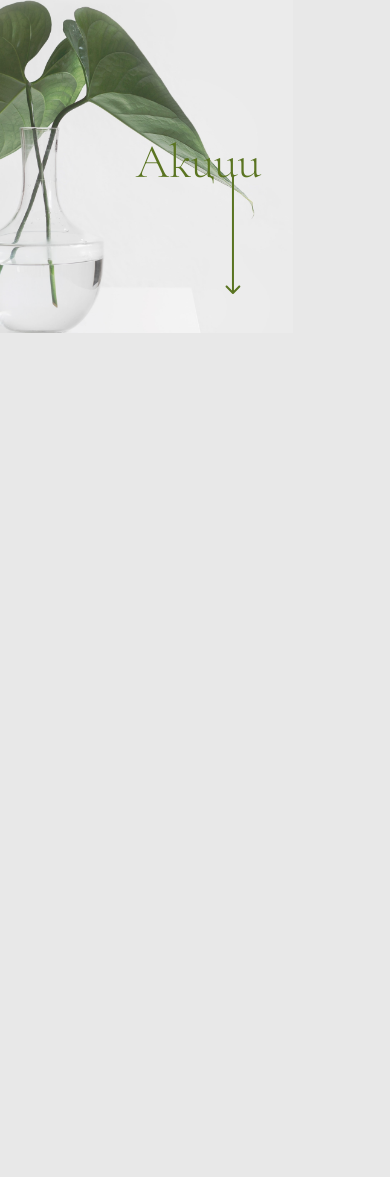
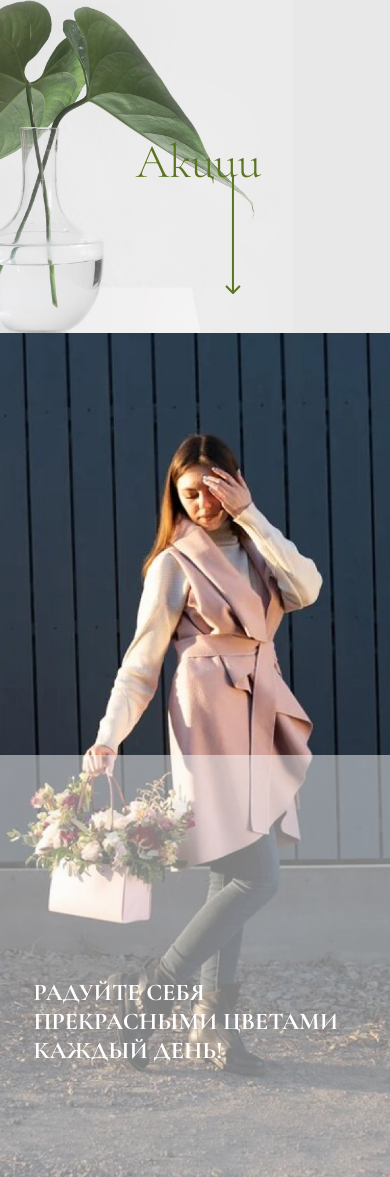
Before and after one commit to Ivanuch22/LaFlowers, a website: page docs/index.html in a window 390 px wide. Shown: the part 1722-2899 px from the top of the page. Before the commit the page ends 2055 px from the top, so only its background shows below. Drawn offline with nearby package versions, Linux system fonts and the light colour scheme; a web font is replaced by a local one.

Commit message:
Create FullScrin Section

```diff
--- a/docs/index.html
+++ b/docs/index.html
@@ -206,7 +206,7 @@
          </div>
       </div>
    </section>
-   <section class="fullScrinSection section">
+   <section class="fullScrinSection">
       <div class="fullScrinSection__bg" style="background-image: url(img/FullScrin.jpg);">
          <div class="container">
             <h4 class="fullScrinSection__text">Радуйте себя прекрасными цветами каждый день!</h4>
--- a/docs/scss/_media.scss
+++ b/docs/scss/_media.scss
@@ -161,6 +161,19 @@
    }
 }
 
+@media (min-width: 1025px) {
+   .catalog__link {
+      display: none;
+   }
+   .text {
+      br {
+         display: none;
+      }
+   }
+}
+
+////2
+
 @media (max-width: 1024px) {
    .secondSection {
       background-size: 90%;
@@ -229,13 +242,43 @@
    }
 }
 
-@media (min-width: 1025px) {
-   .catalog__link {
-      display: none;
-   }
-   .text {
-      br {
+/////3
+@media (max-width: 1024px) {
+   .fullScrinSection {
+      &__bg {
+         height: 100vh;
+      }
+      .fullScrinSection__button {
          display: none;
       }
    }
+   .fullScrinSection__text {
+      height: 100vh;
+      margin: 0 auto;
+      padding-bottom: 31%;
+      align-items: flex-end;
+   }
+   .fullScrinSection__text::before {
+      display: none;
+   }
+   .sliderSection {
+      display: none;
+   }
+   .fullScrinSection::before {
+      width: 100%;
+      bottom: 0;
+      top: auto;
+      left: 0;
+      height: 50vh;
+   }
 }
+@media (max-height: 768px) {
+   .fullScrinSection__text {
+      padding-bottom: 25%;
+   }
+}
+@media (min-width: 1025px) {
+   .fullScrinSection::before {
+      display: none;
+   }
+}
--- a/docs/scss/style.scss
+++ b/docs/scss/style.scss
@@ -270,6 +270,16 @@
 }
 .fullScrinSection {
    max-height: 100vh;
+   position: relative;
+   &::before {
+      content: "";
+      top: 0;
+      left: 7%;
+      bottom: 0;
+      width: 608px;
+      position: absolute;
+      background: rgba(251, 251, 251, 0.5);
+   }
 
    &__bg {
       background-size: cover;
@@ -290,11 +300,10 @@
       line-height: 29px;
       text-transform: uppercase;
       color: #ffffff;
-      position: relative;
       &::before {
          content: "";
          top: 0;
-         left: -85px;
+         left: -60px;
          bottom: 0;
          width: 608px;
          position: absolute;
```
Also changed, not shown: docs/css/style.min.css.
